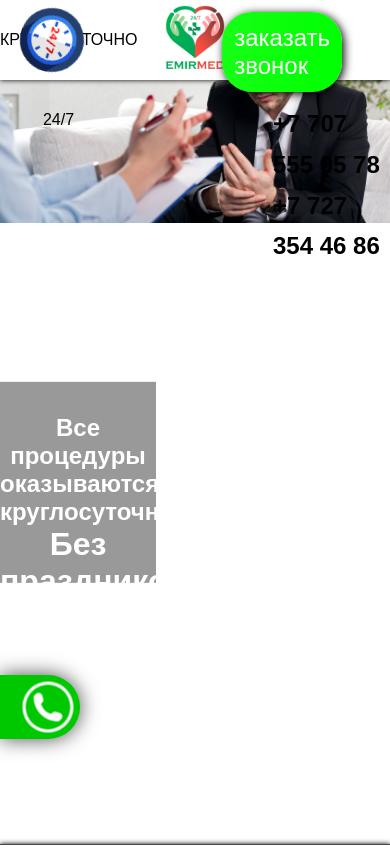
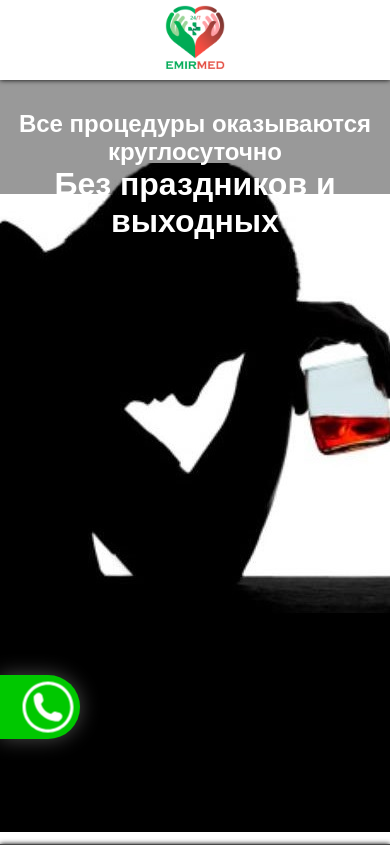
Before and after one commit to webnetkz/euroclinic, a PHP site: page / in a window 390 px wide. Shown: the top 849 px of the page. Run offline with PHP 8.4, Linux system fonts and the light colour scheme; grey boxes are pictures that could not be loaded.

Commit message:
update style for mobile phone

```diff
--- a/index.php
+++ b/index.php
@@ -67,7 +67,7 @@
 
             <footer>
 
-
+            <iframe src="https://www.google.com/maps/embed?pb=!1m14!1m12!1m3!1d1728.3879109509546!2d76.90879461367192!3d43.23485405832976!2m3!1f0!2f0!3f0!3m2!1i1024!2i768!4f13.1!5e0!3m2!1sru!2skz!4v1554352800652!5m2!1sru!2skz" width="600" height="450" frameborder="0" style="border:0" allowfullscreen></iframe>
 
             </footer>
 
--- a/public/styles/mobileStyle.css
+++ b/public/styles/mobileStyle.css
@@ -1,27 +1,18 @@
 @media only screen and (max-width: 1024px) {
-    ul.menuHeader {
+    div.one {
         visibility: hidden;
     }
 
-    img.logotype {
-        position: relative;
-        left: 50%;
-        transform: translate(-50%, 0);
-    }
-
-    div.blockLogo {
-        left: 35%;
-    }
-
-    a > img.logotype {
-        transform: translate(-50%, 0);
-    }
-
-    #footerStart {
+    div.three {
         visibility: hidden;
     }
 
-    #footerEnd {
-        visibility: hidden;
+    div.meddleText {
+        width: 100%;
+        left: 0;
+    }
+
+    div#content {
+        background: url(/public/img/bgm.jpg) no-repeat;
     }
 }
--- a/public/styles/style.css
+++ b/public/styles/style.css
@@ -222,15 +222,12 @@ div#content {
 
 div.meddleText {
     padding-top: 2em;
-    position: relative;
-    top: 50%;
-    left: 20%;
     background-color: rgba(0, 0, 0, 0.4);
     color: rgb(255, 255, 255);
     width: 40%;
-    height: 20%;
-    transform: translate(-50%, -20%);
+    height: 10%;
     text-align: center;
+    margin-top: 20%;
 }
 
 /* FOOTER STYLE*/
```
Also changed, not shown: public/img/bg — копия.jpg (deleted), public/img/bgm.jpg (added).
